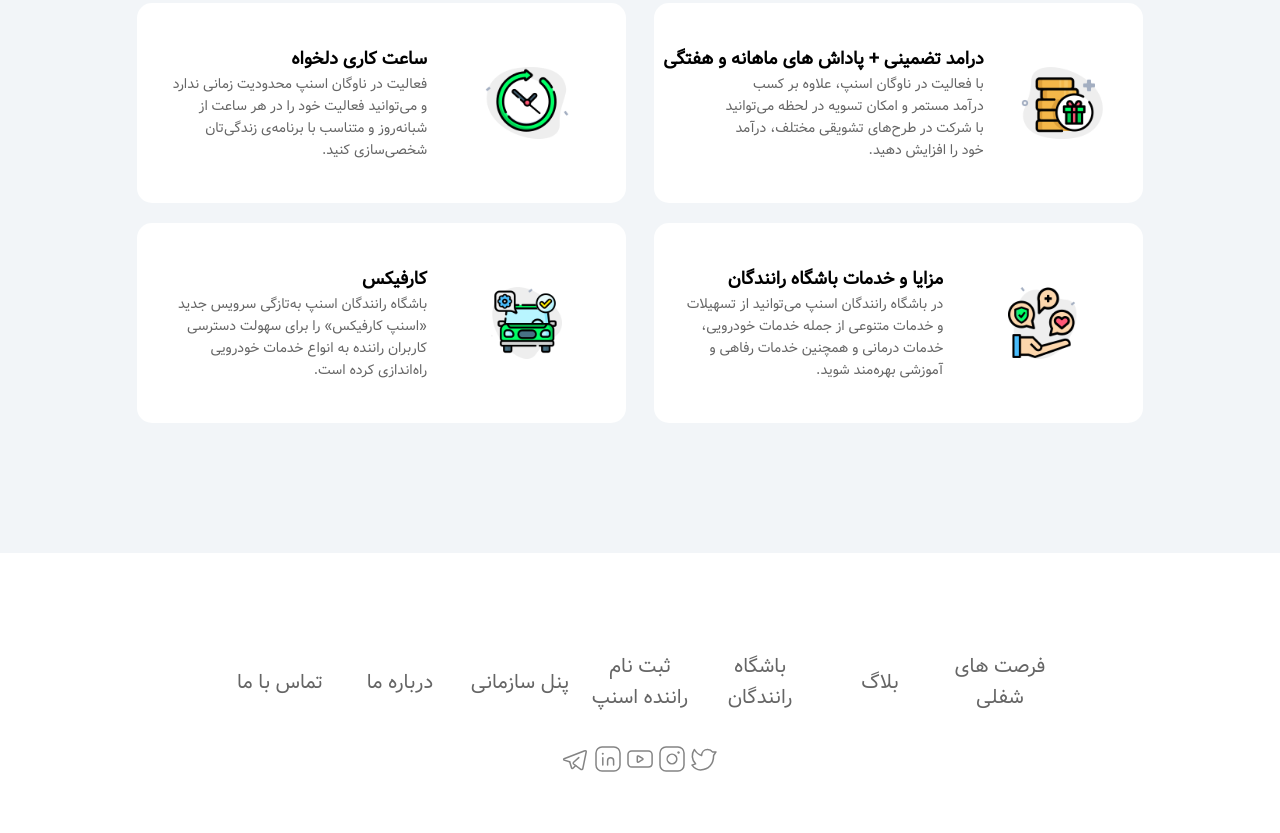
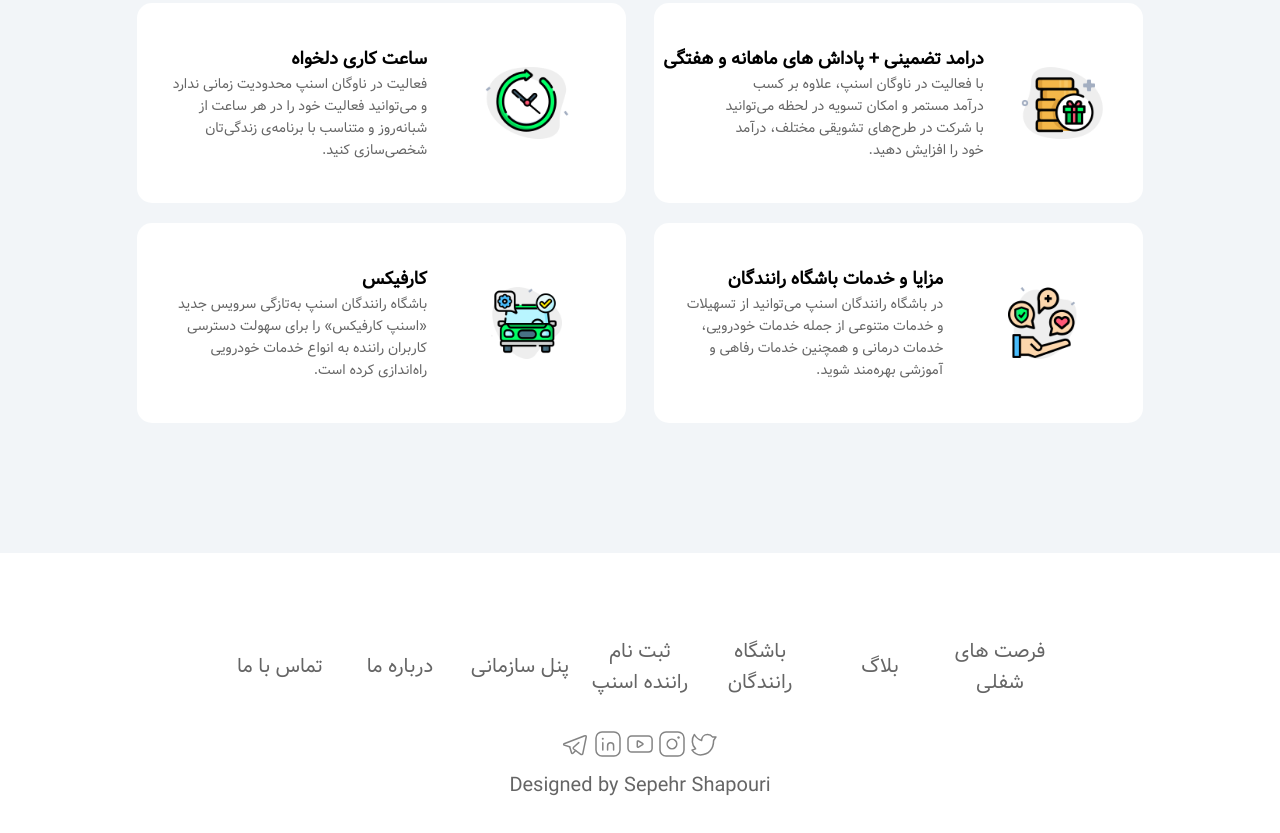
Before and after one commit to SepehrShapouri/Snapp-project, a plain HTML site: page index.html in a window 1280 px wide. Shown: the part 3920-4753 px from the top of the page. Drawn offline with Linux system fonts and the light colour scheme.

Commit message:
Update index.html

```diff
--- a/index.html
+++ b/index.html
@@ -4,7 +4,7 @@
     <meta charset="UTF-8" />
     <meta http-equiv="X-UA-Compatible" content="IE=edge" />
     <meta name="viewport" content="width=device-width, initial-scale=1.0" />
-    <title>Document</title>
+    <title>Snapp By Sepehr Shapouri</title>
     <link rel="stylesheet" href="./css/style.css" />
     <link rel="stylesheet" href="./css/fonts.css" />
     <link
@@ -407,6 +407,7 @@
               </g></svg></i
         ></a>
       </div>
+      <p>Designed by Sepehr Shapouri</p>
     </footer>
   </div>
     <script src="./js/main.js"></script>
```
